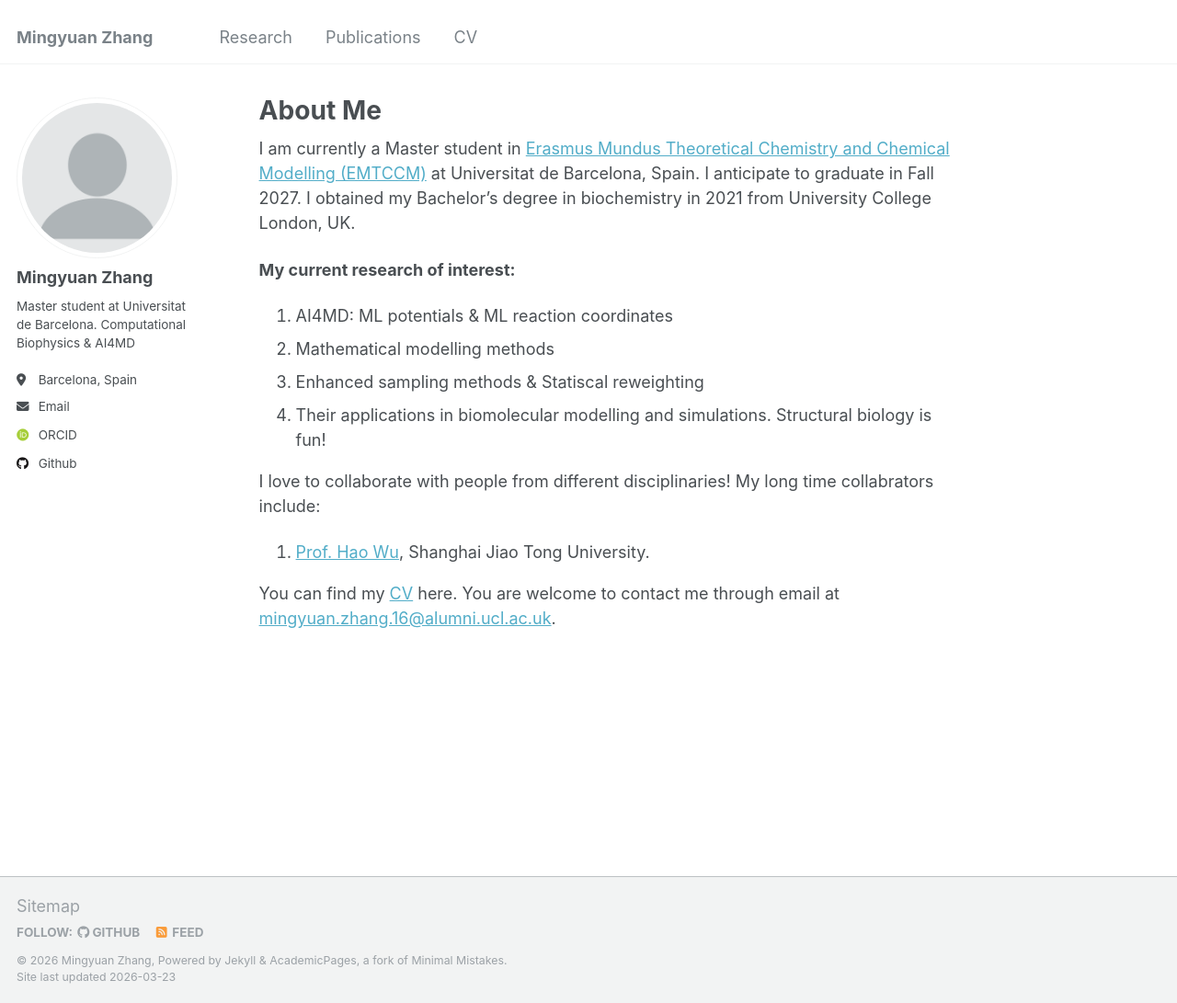
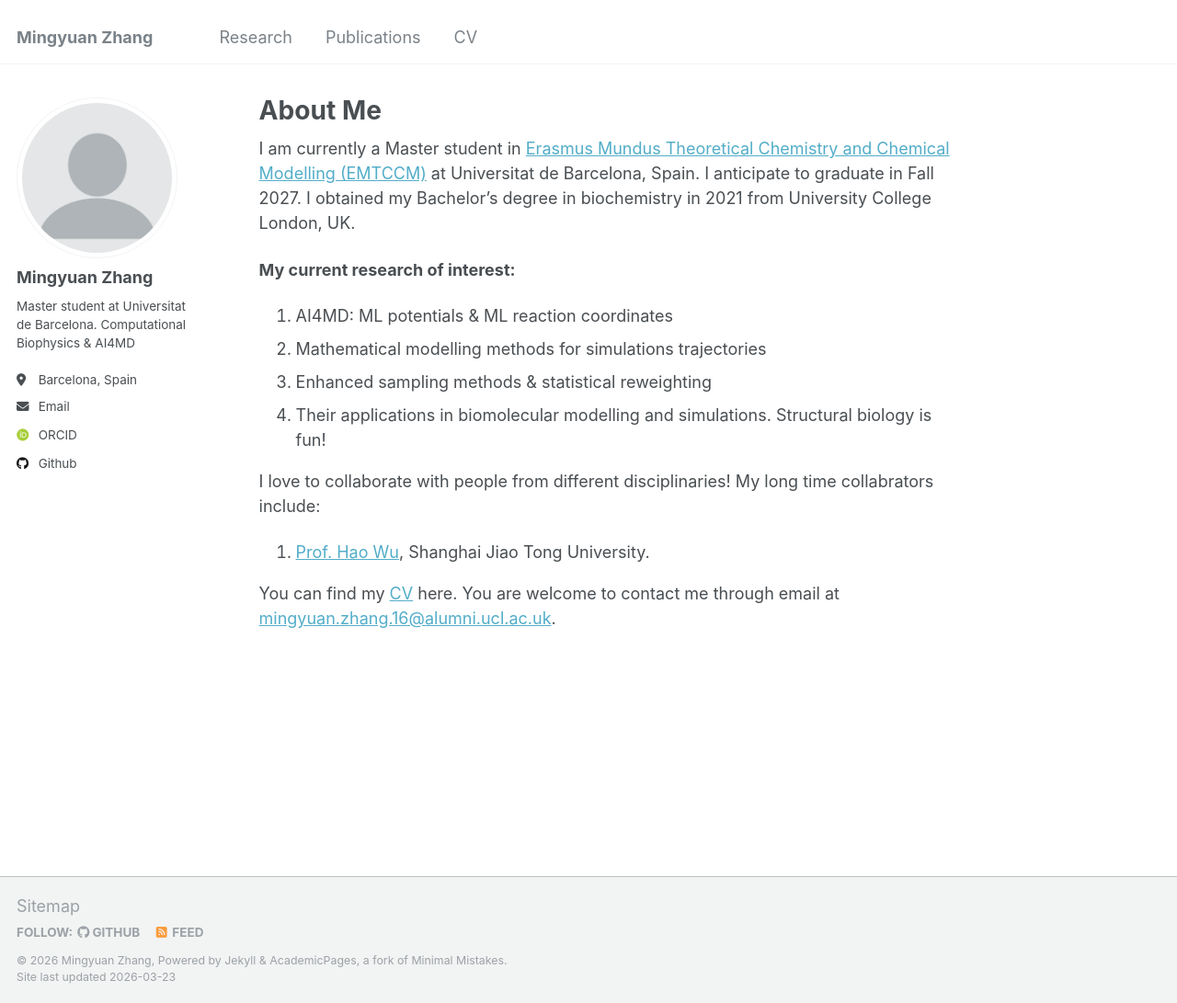
Before and after one commit to Mingyuan00/Mingyuan00.github.io, a Jekyll site: the page built from _pages/about.md, in a window 1280 px wide and 1091 px high. Shown: the whole window at 92% size. Built offline with Jekyll 4.4.1, drawn with Linux system fonts in a browser that asks for light colours; some web fonts are replaced.

Commit message:
Update about.md

```diff
--- a/_pages/about.md
+++ b/_pages/about.md
@@ -12,8 +12,8 @@ I am currently a Master student in [Erasmus Mundus Theoretical Chemistry and Che
 **My current research of interest:**
 
 1. AI4MD: ML potentials & ML reaction coordinates
-2. Mathematical modelling methods
-3. Enhanced sampling methods & Statiscal reweighting
+2. Mathematical modelling methods for simulations trajectories
+3. Enhanced sampling methods & statistical reweighting
 5. Their applications in biomolecular modelling and simulations. Structural biology is fun!
 
 I love to collaborate with people from different disciplinaries! My long time collabrators include:
```
